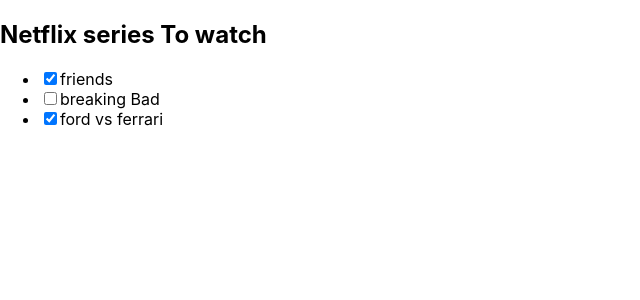
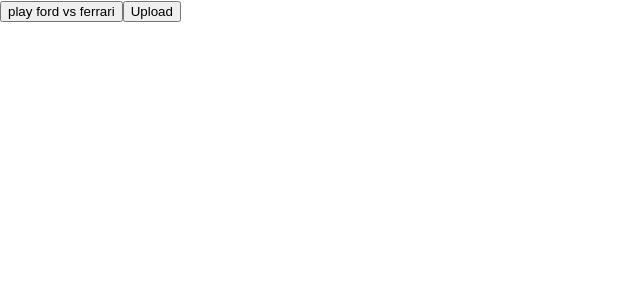
Before and after one commit to Faristp/scientist, a React (Create React App) app: page / in a window 1280 px wide. Shown: the top 300 px of the page, without its empty margins (0-640 px from the left). Built offline with nearby package versions, Linux system fonts and the light colour scheme.

Commit message:
passing event handlers as props

```diff
--- a/src/App.js
+++ b/src/App.js
@@ -1,50 +1,31 @@
-import { useState } from "react";
+function Button({ onClick, children }) {
+  return <button onClick={onClick}>{children}</button>;
+}
 
-export default function App() {
-  const initialList = [
-    { id: 0, title: "friends", seen: true },
-    { id: 1, title: "breaking Bad", seen: false },
-    { id: 2, title: "ford vs ferrari", seen: true },
-  ];
+function PlayButton({ moviename }) {
+  function handleClick() {
+    alert("Playing " + moviename);
+  }
+  return <Button onClick={handleClick}>play {moviename}</Button>;
+}
 
-  const [list, setList] = useState(initialList);
+function UploadButton() {
+  return (
+    <Button
+      onClick={() => {
+        alert("Uploading");
+      }}
+    >
+      Upload
+    </Button>
+  );
+}
 
-  function handleToggle(showId, nextSeen) {
-    setList(
-      list.map((show) => {
-        if (showId === show.id) {
-          return { ...show, seen: nextSeen };
-        } else {
-          return show;
-        }
-      })
-    );
-  }
+export default function Toolbar() {
   return (
     <>
-      <h2>Netflix series To watch</h2>
-      <ListItems shows={list} onToggle={handleToggle} />
+      <PlayButton moviename="ford vs ferrari" />
+      <UploadButton />
     </>
   );
 }
-
-function ListItems({ shows, onToggle }) {
-  return (
-    <ul>
-      {shows.map((show) => (
-        <li key={show.id}>
-          <label>
-            <input
-              type="checkbox"
-              checked={show.seen}
-              onChange={(e) => {
-                onToggle(show.id, e.target.checked);
-              }}
-            />
-            {show.title}
-          </label>
-        </li>
-      ))}
-    </ul>
-  );
-}
```
